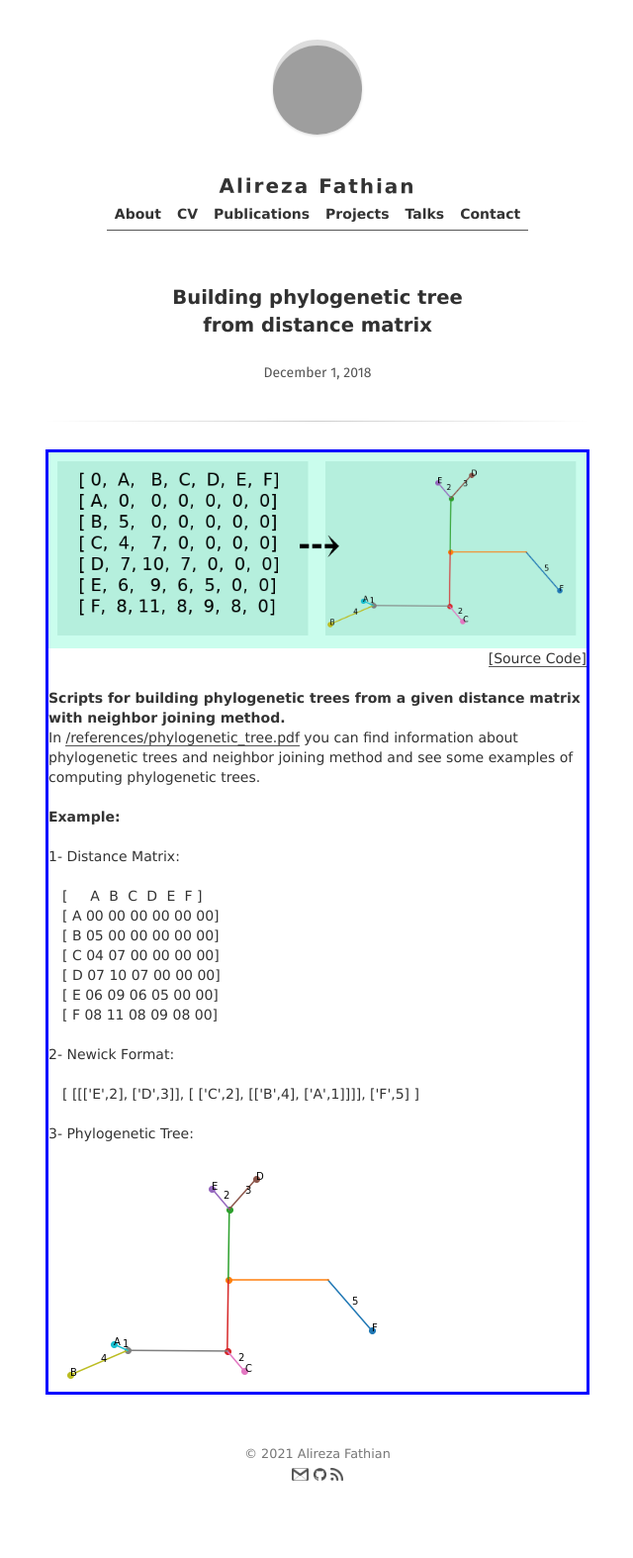
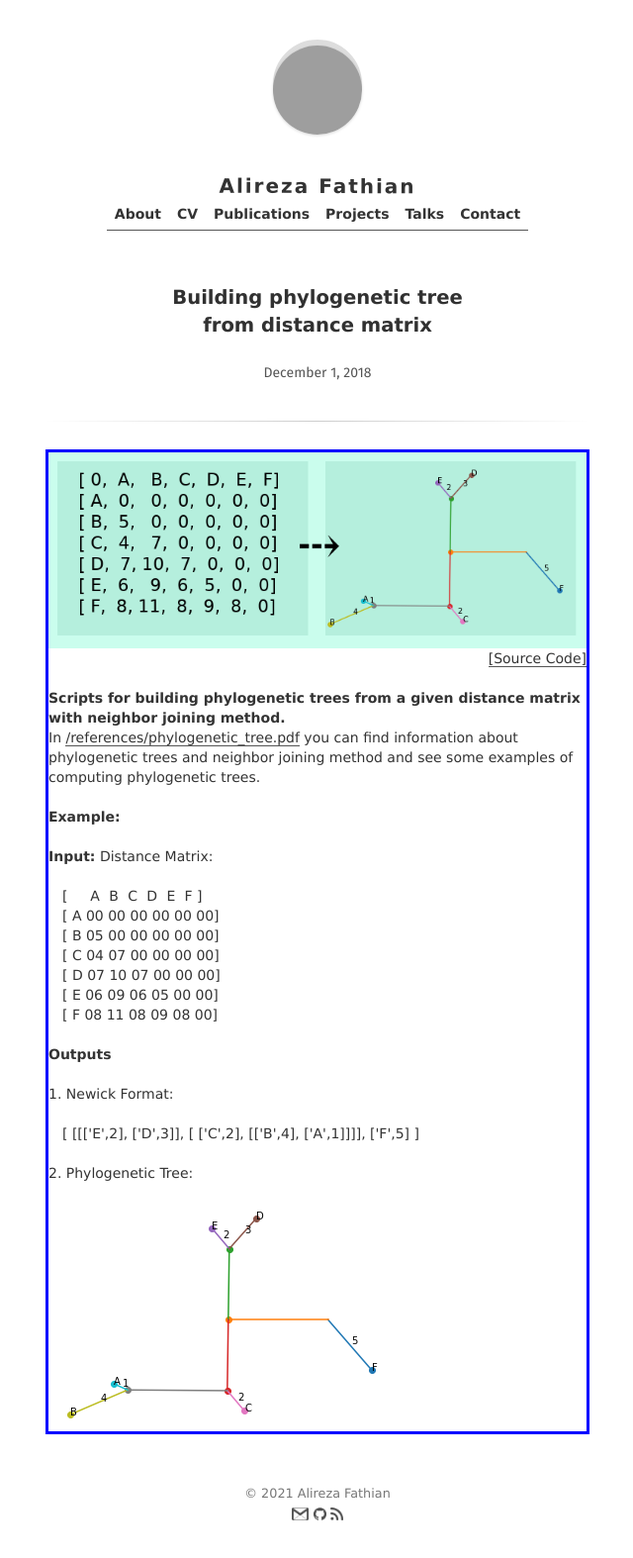
Before and after one commit to Alirezafathian/alirezafathian.github.io, a Jekyll site: the page built from _projects/phylogenetic_tree.html, in a window 1280 px wide. Shown: the whole page at 99% size, without its empty margins (319-959 px from the left). Built offline with Jekyll 4.4.1, drawn with Linux system fonts in a browser that asks for light colours; before the commit the page ends 1534 px from its top, so only the background shows below that; grey boxes are pictures that could not be loaded.

Commit message:
projects

```diff
--- a/_projects/microarray_data_analysis.html
+++ b/_projects/microarray_data_analysis.html
@@ -25,11 +25,11 @@ authors: Alireza Fathian
 We used microarray data to compare the expression of two different sets of genes from different cells maintained in particular conditions.<br><br>
 <b>Outputs</b>
 <ul>
-  <li>Correlation matrix of samples</li>
+  <li>Correlation matrix between samples</li>
   <li>Principal component analysis results</li>
   <li>List of the up-regulated genes</li>
 </ul>
-Outputs are saved as a pdf file generated by R Markdown and stored in output.<br><br>
+The results will save as a PDF document, auto-generated by R Markdown, and store in a folder named output.<br><br>
 <b>Example</b><br><br>
 We used GEO dataset <a href="https://www.ncbi.nlm.nih.gov/geo/query/acc.cgi?acc=GSE52509">GSE13601</a> as an example. In this dataset there are expression data from cigarette smoke-treated mice at 4 and 6 months of age.
 <br><br>
--- a/_projects/phylogenetic_tree.html
+++ b/_projects/phylogenetic_tree.html
@@ -25,7 +25,7 @@ authors: Alireza Fathian
 In <a href="https://github.com/Alirezafathian/phylogenetic_tree/blob/master/references/phylogenetic_tree.pdf">/references/phylogenetic_tree.pdf</a> you can find information about phylogenetic trees and neighbor joining method and see some examples of computing phylogenetic trees.<br><br>
 <b>Example:</b><br><br>
 
-1- Distance Matrix:<br><br>
+<b>Input:</b> Distance Matrix:<br><br>
 
 <b>&emsp;</b>[ <b>&emsp;</b> A<b>&nbsp;</b> B<b>&nbsp;</b> C<b>&nbsp;</b> D<b>&nbsp;</b> E<b>&nbsp;</b> F ]<br>
 <b>&emsp;</b>[ A 00 00 00 00 00 00]<br>
@@ -35,13 +35,13 @@ In <a href="https://github.com/Alirezafathian/phylogenetic_tree/blob/master/refe
 <b>&emsp;</b>[ E 06 09 06 05 00 00]<br>
 <b>&emsp;</b>[ F 08 11 08 09 08 00]<br><br>
 
-
-2- Newick Format:<br><br>
+<b>Outputs</b><br><br>
+1. Newick Format:<br><br>
 
 <b>&emsp;</b>[ [[['E',2], ['D',3]], [ ['C',2], [['B',4], ['A',1]]]], ['F',5] ]<br><br>
 
 
-3- Phylogenetic Tree:<br><br>
+2. Phylogenetic Tree:<br><br>
 <img src="/ref/projects/phylogenetic/fig2.png" alt="phylogenetic">
 <br>
 
```
